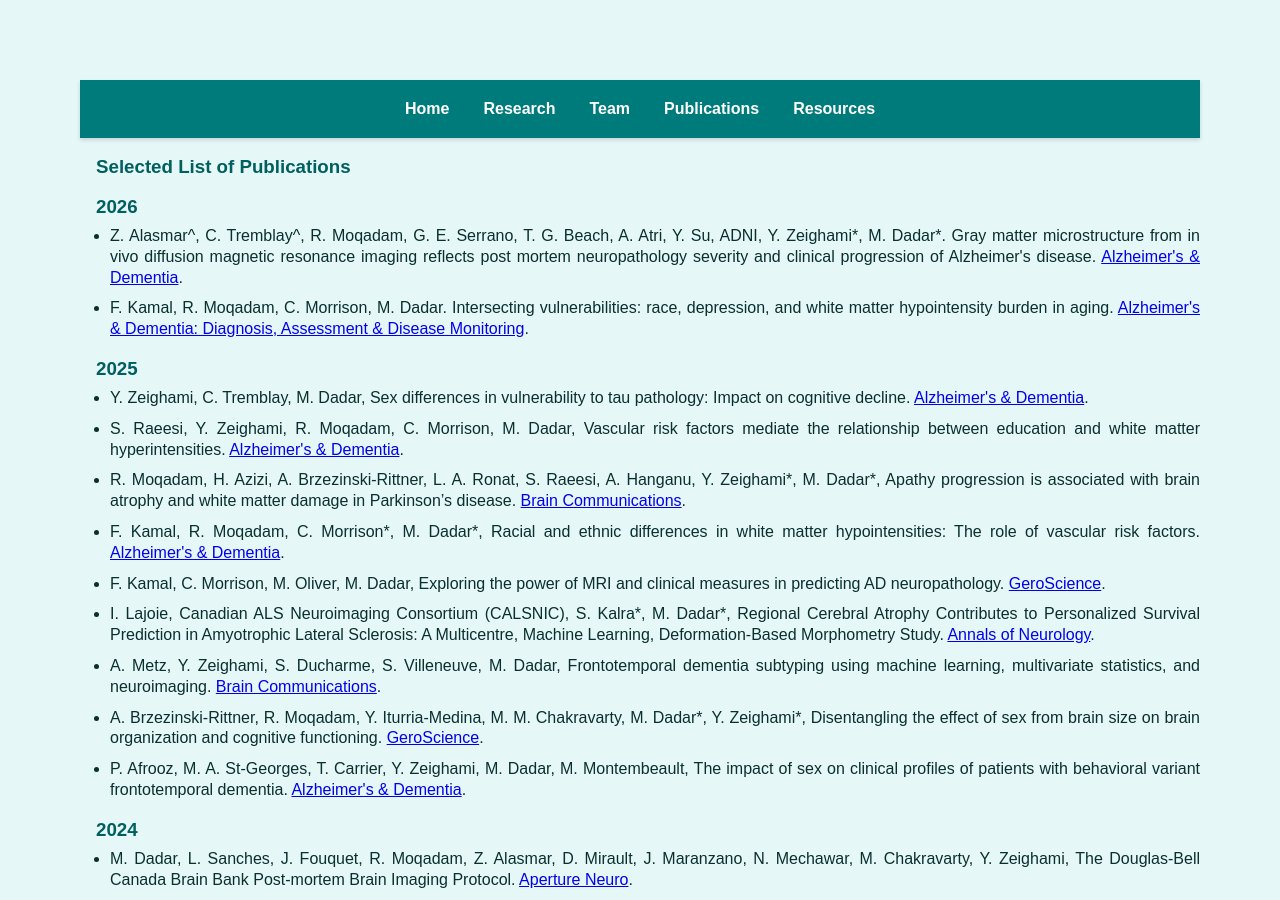
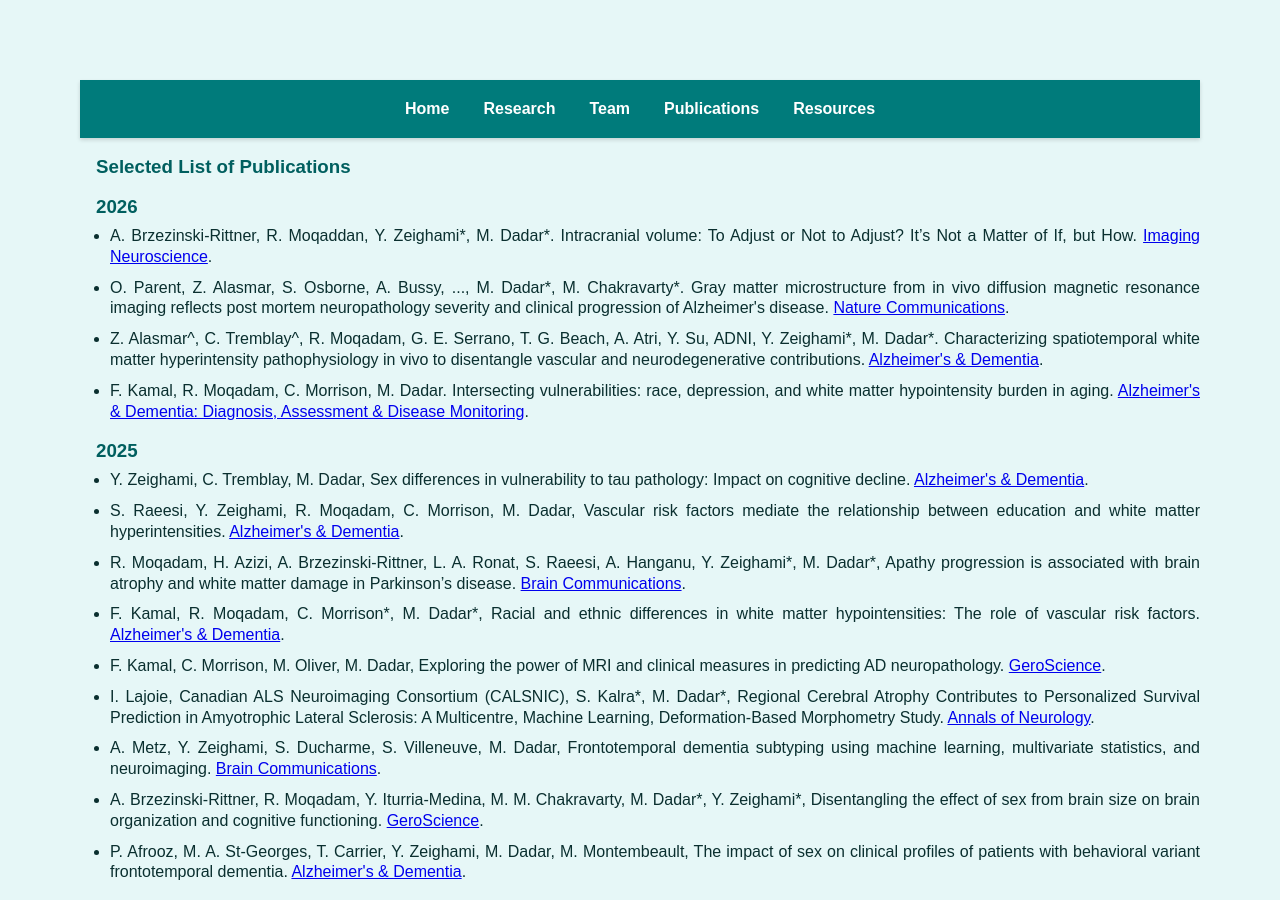
Before and after one commit to VANDAlab/VANDAlab.github.io, a Jekyll site: the page publications.html, which Jekyll copies as it is, in a window 1280 px wide and 900 px high. Built offline with Jekyll 4.4.1, drawn with Linux system fonts in a browser that asks for light colours.

Commit message:
Update publications.html

```diff
--- a/publications.html
+++ b/publications.html
@@ -24,8 +24,13 @@
 </header>
   <h3>2026</h3>
   <ul>
-    <li> Z. Alasmar^, C. Tremblay^, R. Moqadam, G. E. Serrano, T. G. Beach, A. Atri, Y. Su, ADNI, Y. Zeighami*, M. Dadar*.
+    <li> A. Brzezinski-Rittner, R. Moqaddan, Y. Zeighami*, M. Dadar*. Intracranial volume: To Adjust or Not to Adjust? It’s Not a Matter of If, but How.
+     <a href=" https://doi.org/10.1162/IMAG.a.1235" target="_blank">Imaging Neuroscience</a>. </li>
+    <li>  O. Parent, Z. Alasmar, S. Osborne, A. Bussy, ..., M. Dadar*, M. Chakravarty*.
       Gray matter microstructure from in vivo diffusion magnetic resonance imaging reflects post mortem neuropathology severity and clinical progression of Alzheimer's disease.
+     <a href="https://www.nature.com/articles/s41467-026-70832-2" target="_blank">Nature Communications</a>. </li>
+     <li> Z. Alasmar^, C. Tremblay^, R. Moqadam, G. E. Serrano, T. G. Beach, A. Atri, Y. Su, ADNI, Y. Zeighami*, M. Dadar*.
+     Characterizing spatiotemporal white matter hyperintensity pathophysiology in vivo to disentangle vascular and neurodegenerative contributions.
      <a href="https://doi.org/10.1002/alz.71037" target="_blank">Alzheimer's & Dementia</a>. </li>
     <li> F. Kamal, R. Moqadam, C. Morrison, M. Dadar. Intersecting vulnerabilities: race, depression, and white matter hypointensity burden in aging.
      <a href="https://doi.org/10.1002/dad2.70252" target="_blank">Alzheimer's & Dementia: Diagnosis, Assessment & Disease Monitoring</a>. </li>
```
